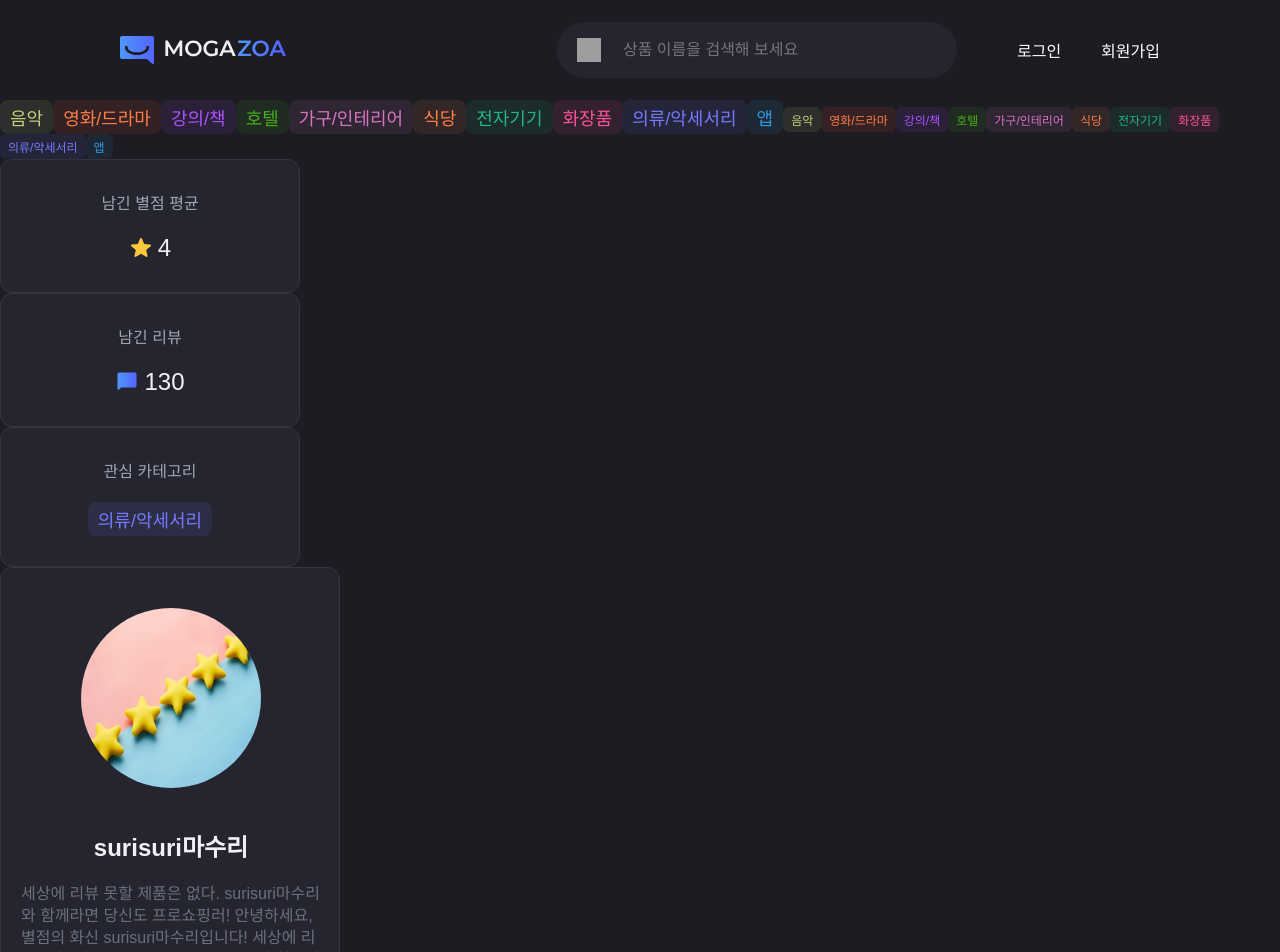
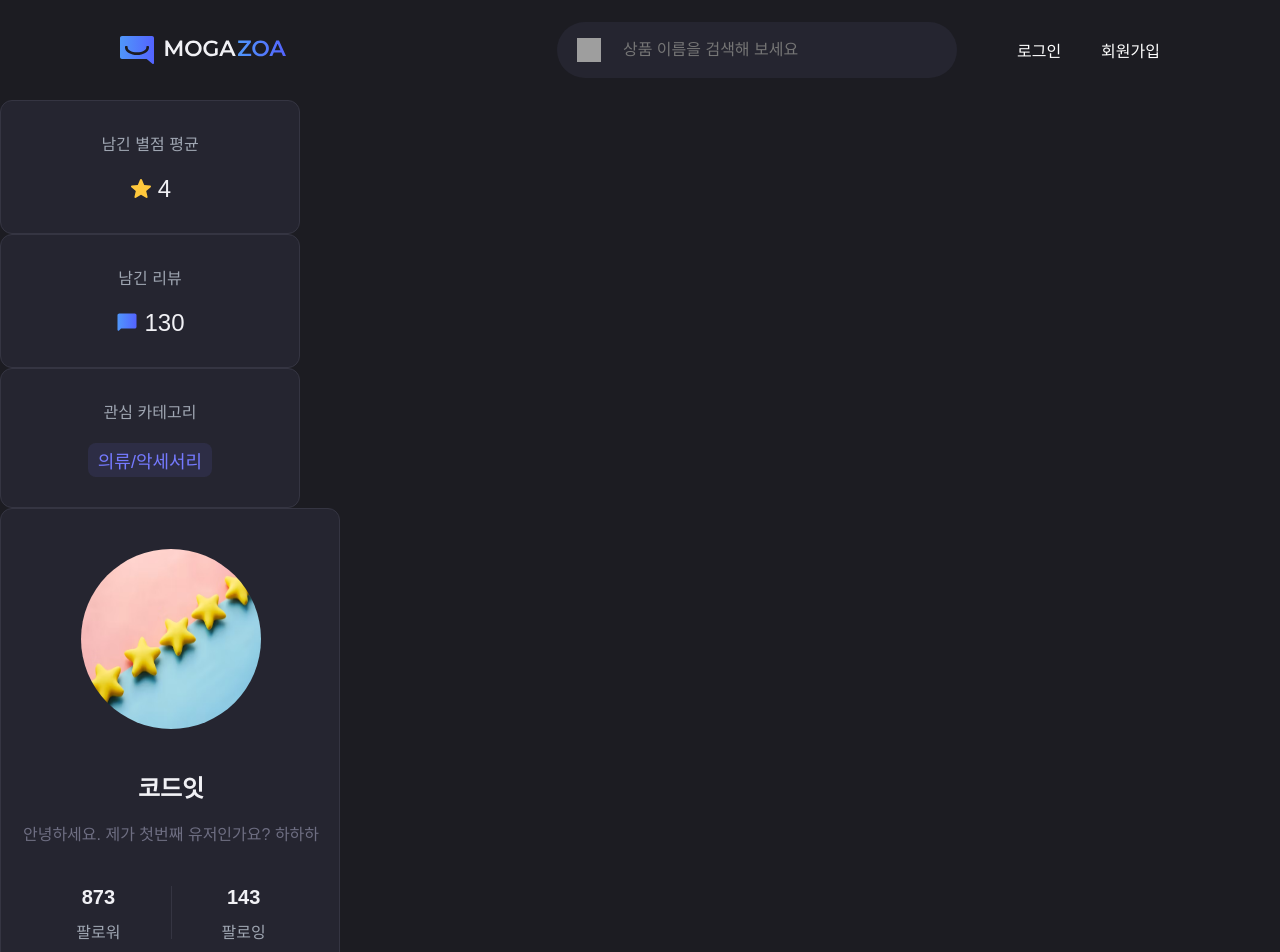
Before and after one commit to Codeit-FE3-Part4-team1-Final/Mogazoa, a Next.js app: page /profile/me in a window 1280 px wide. Shown: the top 952 px of the page. Built offline with nearby package versions, Linux system fonts and the light colour scheme; grey boxes are pictures that could not be loaded; a web font is replaced by a local one.

Commit message:
✨ Feat: userDetail 임시 데이터 생성

```diff
--- a/src/app/profile/me/page.tsx
+++ b/src/app/profile/me/page.tsx
@@ -1,34 +1,37 @@
 import ActivityCard from '@/components/Card/ActivityCard';
 import ProfileCard from '@/components/Card/ProfileCard';
-import CategoryChip from '@/components/Chip/CategoryChip';
+import { UserDetail } from '@/types/types';
+
+// 임시 데이터
+const userDetail: UserDetail = {
+  id: 1,
+  nickname: '코드잇',
+  description: '안녕하세요. 제가 첫번째 유저인가요? 하하하 ',
+  image: null,
+  createdAt: '2024-01-29T09:08:53.561Z',
+  updatedAt: '2024-01-29T09:08:53.561Z',
+  teamId: 'default',
+  isFollowing: false,
+  followersCount: 873,
+  followeesCount: 143,
+  reviewCount: 0,
+  averageRating: 0,
+  mostFavoriteCategory: null,
+};
 
 export default function page() {
   return (
     <main>
-      <CategoryChip productCategory={'음악'} size='large' />
-      <CategoryChip productCategory={'영화/드라마'} size='large' />
-      <CategoryChip productCategory={'강의/책'} size='large' />
-      <CategoryChip productCategory={'호텔'} size='large' />
-      <CategoryChip productCategory={'가구/인테리어'} size='large' />
-      <CategoryChip productCategory={'식당'} size='large' />
-      <CategoryChip productCategory={'전자기기'} size='large' />
-      <CategoryChip productCategory={'화장품'} size='large' />
-      <CategoryChip productCategory={'의류/악세서리'} size='large' />
-      <CategoryChip productCategory={'앱'} size='large' />
-      <CategoryChip productCategory={'음악'} />
-      <CategoryChip productCategory={'영화/드라마'} />
-      <CategoryChip productCategory={'강의/책'} />
-      <CategoryChip productCategory={'호텔'} />
-      <CategoryChip productCategory={'가구/인테리어'} />
-      <CategoryChip productCategory={'식당'} />
-      <CategoryChip productCategory={'전자기기'} />
-      <CategoryChip productCategory={'화장품'} />
-      <CategoryChip productCategory={'의류/악세서리'} />
-      <CategoryChip productCategory={'앱'} />
       <ActivityCard category='star' rating={4} />
       <ActivityCard category='review' rating={130} />
       <ActivityCard category='interest' productCategory={'의류/악세서리'} />
-      <ProfileCard />
+      <ProfileCard
+        image={userDetail.image}
+        nickname={userDetail.nickname}
+        description={userDetail.description}
+        followeesCount={userDetail.followeesCount}
+        followersCount={userDetail.followersCount}
+      />
     </main>
   );
 }
--- a/src/components/Card/ProfileCard/ProfileCard.module.scss
+++ b/src/components/Card/ProfileCard/ProfileCard.module.scss
@@ -79,16 +79,19 @@
   color: $tertiary;
   font-size: 16px;
   line-height: 22px;
+  text-align: center;
   @include tablet {
     width: 100%;
     align-self: stretch;
     font-size: 14px;
     line-height: 20px;
+    text-align: center;
   }
   @include mobile {
     width: 295px;
     font-size: 14px;
     line-height: 20px;
+    text-align: center;
   }
 }
 
--- a/src/components/Card/ProfileCard/index.tsx
+++ b/src/components/Card/ProfileCard/index.tsx
@@ -2,39 +2,47 @@ import classNames from 'classnames/bind';
 import Image from 'next/image';
 import styles from './ProfileCard.module.scss';
 import Button from '@/components/Button';
+import { Nickname, UrlType } from '@/types/types';
 
 const cx = classNames.bind(styles);
 
-export default function ProfileCard() {
+interface Props {
+  image: UrlType | null;
+  nickname: Nickname;
+  description: string;
+  followeesCount: number;
+  followersCount: number;
+}
+
+export default function ProfileCard({
+  image,
+  nickname,
+  description,
+  followeesCount,
+  followersCount,
+}: Props) {
   return (
     <div className={cx('wrapper')}>
       <div className={cx('container')}>
         <Image
-          src={'/images/profile-image.png'}
+          src={image || '/images/profile-image.png'}
           alt='profile-image'
           width={180}
           height={180}
           className={cx('profile-image')}
         />
         <div className={cx('user-information')}>
-          <span className={cx('user-name')}>surisuri마수리</span>
-          <p className={cx('user-explain')}>
-            세상에 리뷰 못할 제품은 없다. surisuri마수리와 함께라면 당신도
-            프로쇼핑러! 안녕하세요, 별점의 화신 surisuri마수리입니다! 세상에
-            리뷰 못할 제품은 없다. surisuri마수리와 함께라면 당신도 프로쇼핑러!
-            안녕하세요, 별점의 화신 surisuri마수리입니다! 세상에 리뷰 못할
-            제품은 없다. surisuri마수리와 함께라면 당신도 프로쇼핑러!
-            안녕하세요, 별점의 화신 surisuri마수리입니다!
-          </p>
+          <span className={cx('user-name')}>{nickname}</span>
+          <p className={cx('user-explain')}>{description}</p>
         </div>
         <div className={cx('user-follow-box')}>
           <div className={cx('follow')}>
-            <span className={cx('count')}>762</span>
+            <span className={cx('count')}>{followersCount}</span>
             <span className={cx('text')}>팔로워</span>
           </div>
           <hr className={cx('separator')} />
           <div className={cx('follow')}>
-            <span className={cx('count')}>102</span>
+            <span className={cx('count')}>{followeesCount}</span>
             <span className={cx('text')}>팔로잉</span>
           </div>
         </div>
```
